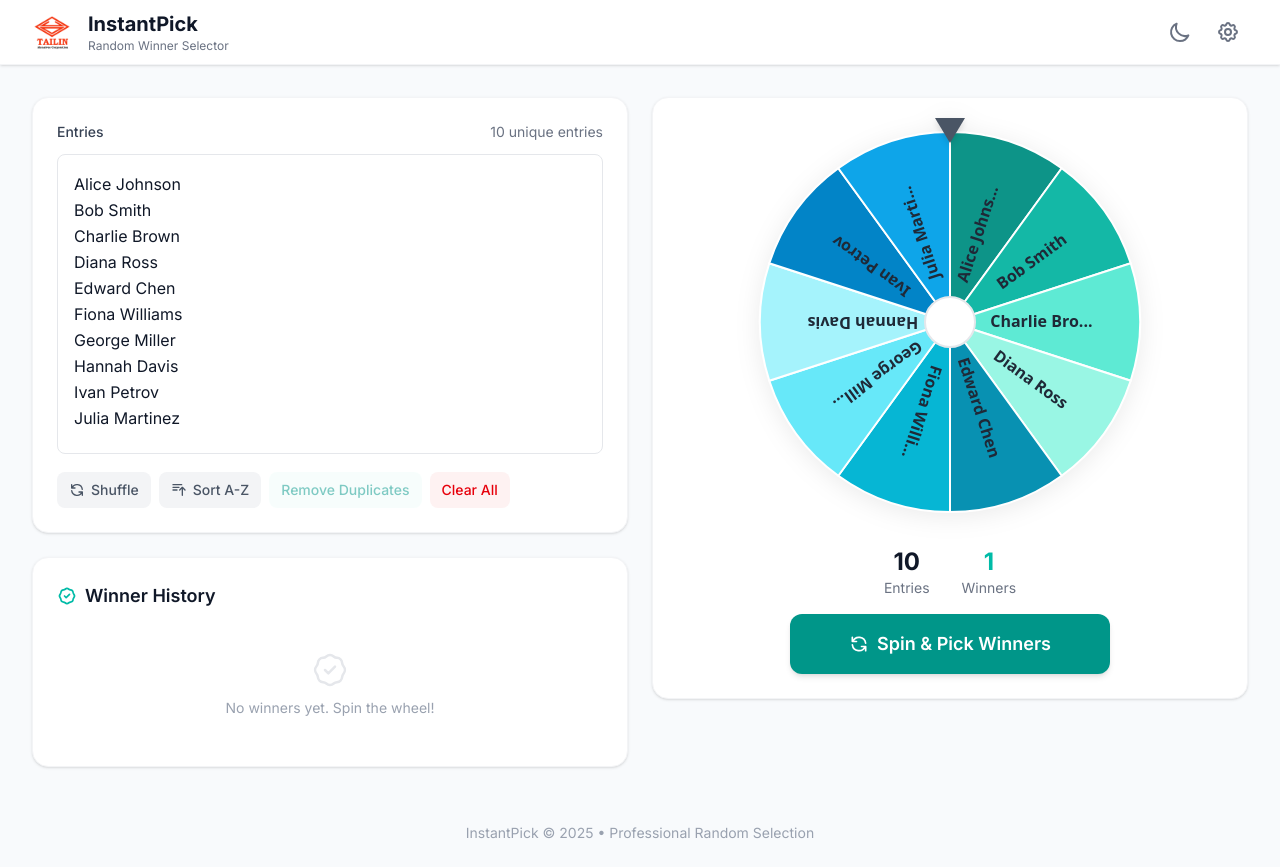
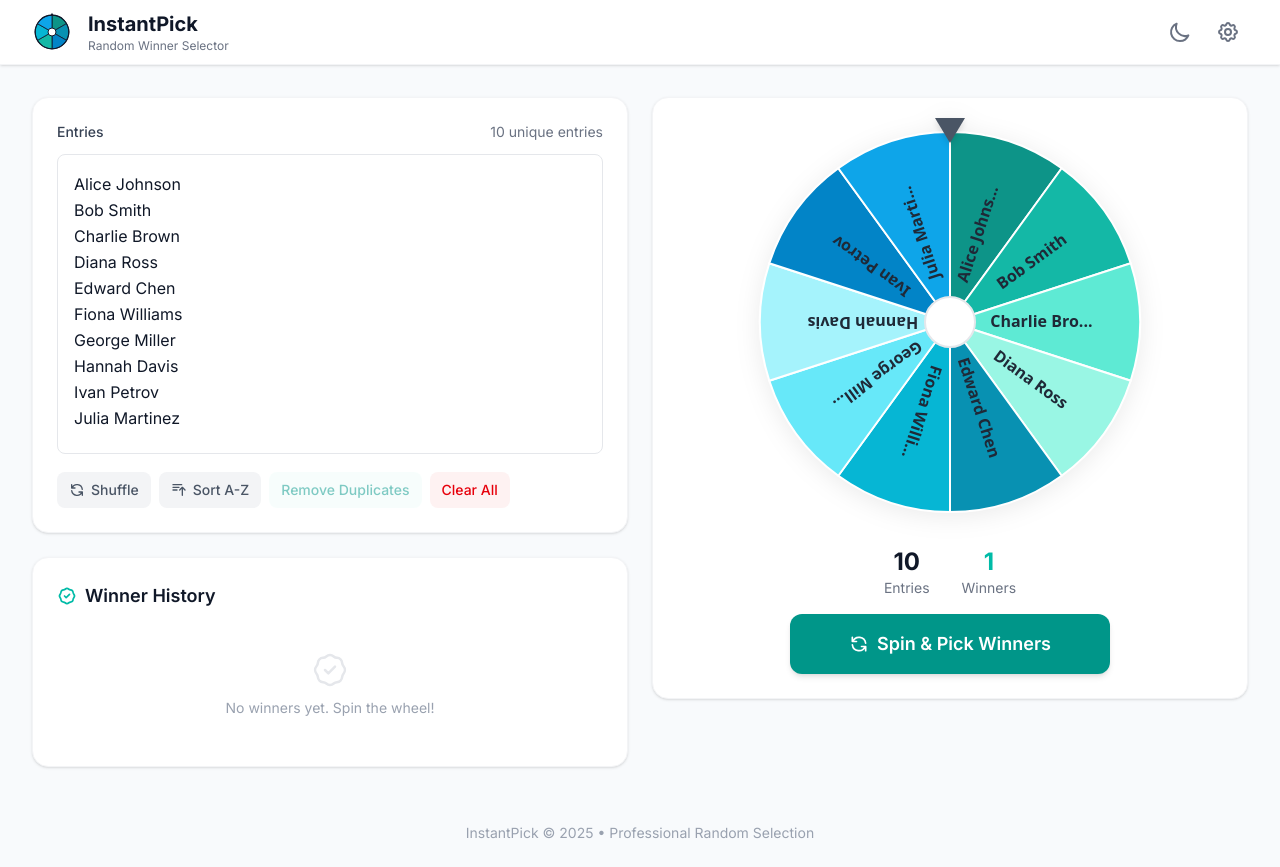
Before and after one commit to SeannyBoyyy/instantpick, a React (Vite) app: page / in a window 1280 px wide. Built offline with nearby package versions, Linux system fonts and the light colour scheme.

Commit message:
Replace favicon and PWA install icons with wheel logo

```diff
--- a/src/App.jsx
+++ b/src/App.jsx
@@ -1,5 +1,6 @@
 import { useState, useCallback, useRef, useEffect } from 'react';
 import Wheel from './components/Wheel';
+import Logo from './components/Logo';
 import EntryInput from './components/EntryInput';
 import SpinButton from './components/SpinButton';
 import WinnersModal from './components/WinnersModal';
@@ -151,11 +152,7 @@ function App() {
             {/* Logo Area */}
             <div className="flex items-center gap-4">
               {/* Company Logo */}
-              <img
-                src="logo.png"
-                alt="Company Logo"
-                className={`h-10 w-auto object-contain ${settings.darkMode ? 'brightness-110' : ''}`}
-              />
+              <Logo colorTheme={settings.colorTheme} darkMode={settings.darkMode} className="h-10 w-10" />
 
               <div>
                 <h1 className={`text-xl font-bold ${settings.darkMode ? 'text-white' : 'text-gray-900'}`}>InstantPick</h1>
--- /dev/null
+++ b/src/components/Logo.jsx
@@ -0,0 +1,45 @@
+import { COLOR_THEMES } from './Wheel';
+
+// Inline SVG wheel logo. Colors follow whichever wheel theme is currently
+// selected (matches Wheel.jsx exactly, so the header logo is never out of
+// sync with the actual wheel), and stroke/hub colors follow darkMode the
+// same way every other icon in the app does.
+export default function Logo({ colorTheme = 'teal', darkMode = false, className = 'h-10 w-10' }) {
+  const palette = COLOR_THEMES[colorTheme]?.colors || COLOR_THEMES.teal.colors;
+  const segmentColors = [palette[0], palette[4], palette[8], palette[1], palette[5], palette[9]];
+  const strokeColor = darkMode ? '#f1f5f9' : '#0f172a';
+  const hubColor = darkMode ? '#1e293b' : '#ffffff';
+
+  // 6 equal pie segments, 60deg apart, drawn as paths from center (50,50) radius 42
+  const segments = segmentColors.map((color, i) => {
+    const startAngle = i * 60 - 90;
+    const endAngle = startAngle + 60;
+    const toRad = (deg) => (deg * Math.PI) / 180;
+    const x1 = 50 + 42 * Math.cos(toRad(startAngle));
+    const y1 = 50 + 42 * Math.sin(toRad(startAngle));
+    const x2 = 50 + 42 * Math.cos(toRad(endAngle));
+    const y2 = 50 + 42 * Math.sin(toRad(endAngle));
+    return (
+      <path
+        key={i}
+        d={`M50,50 L${x1},${y1} A42,42 0 0,1 ${x2},${y2} Z`}
+        fill={color}
+      />
+    );
+  });
+
+  return (
+    <svg viewBox="0 0 100 100" className={className} aria-label="InstantPick logo">
+      {/* Pointer */}
+      <path d="M50,2 L58,16 L42,16 Z" fill={strokeColor} />
+      {/* Wheel segments */}
+      <g stroke={strokeColor} strokeWidth="2" strokeLinejoin="round">
+        {segments}
+      </g>
+      {/* Outer ring */}
+      <circle cx="50" cy="50" r="42" fill="none" stroke={strokeColor} strokeWidth="3" />
+      {/* Hub */}
+      <circle cx="50" cy="50" r="10" fill={hubColor} stroke={strokeColor} strokeWidth="2.5" />
+    </svg>
+  );
+}
```
Also changed, not shown: public/logo.png.
